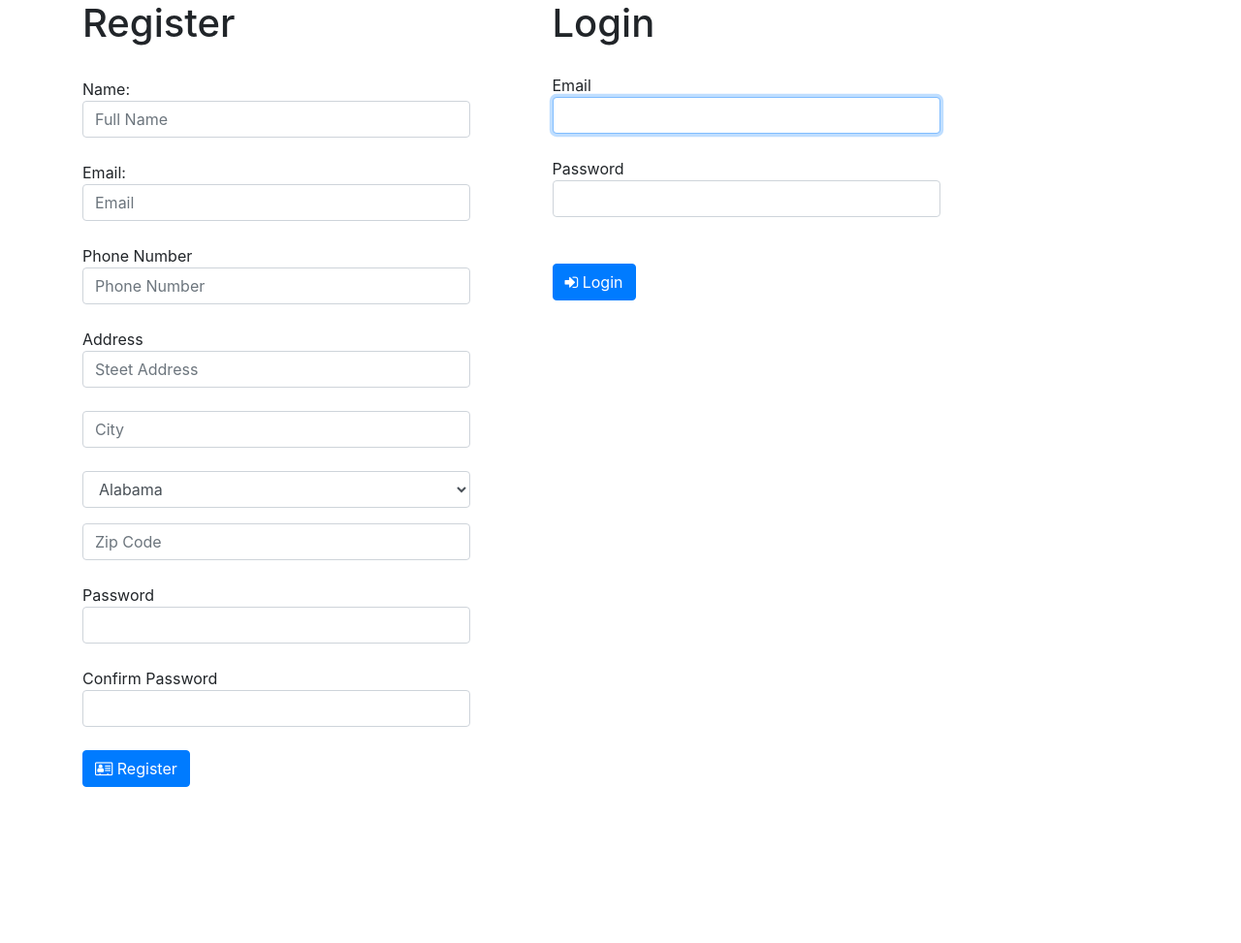
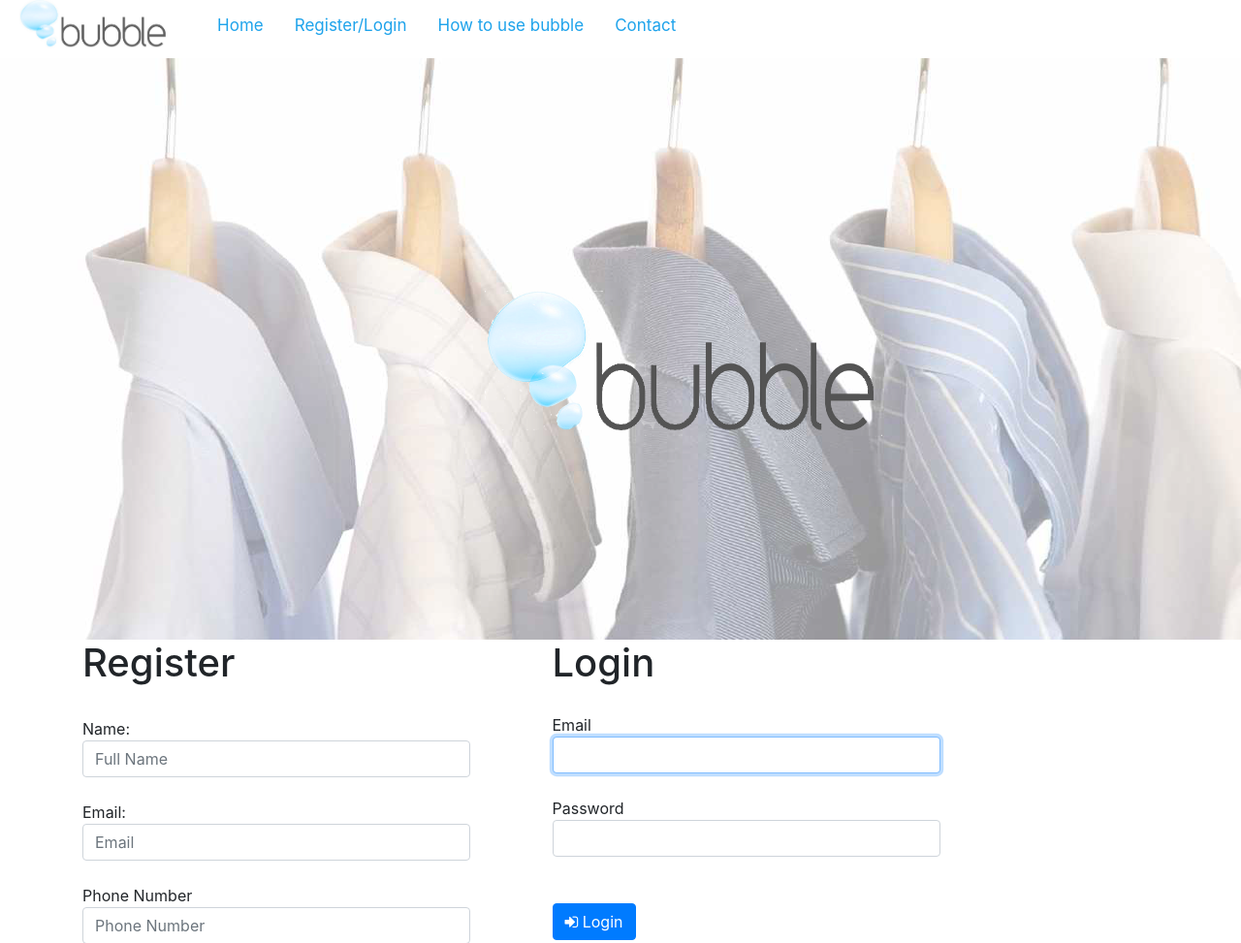
Before and after one commit to sameeoh/bubble, a Django app: template bubble/apps/main/templates/main/index.html in a window 1280 px wide. Shown: the top 973 px of the page at 97% size. Before the commit the page ends 812 px from the top, so only its background shows below. Run offline with Django 3.2, Linux system fonts and the light colour scheme; the template is opened without the code that fills it, so the values that code supplies are empty; some libraries are stand-ins or nearby versions.

Commit message:
Updating frontend

```diff
--- a/bubble/apps/main/static/main/css/main.css
+++ b/bubble/apps/main/static/main/css/main.css
@@ -28,7 +28,6 @@ input[type=number]{
 }
 
 #dash-list, #orders{
-
   display: inline-block;
 }
 #items {
@@ -61,6 +60,7 @@ input[type=number]{
   display: inline-block;
   width: 300px;
 }
+
 #dash-left{
   display: inline-block;
   width: 325px;
@@ -79,3 +79,85 @@ input[type=number]{
 #user-login-info{
 margin-left: 10px;
 }
+
+/* Changes made by Joy */
+
+.biglogo {
+  /* opacity: 0.5; */
+  margin: auto, 0;
+  width:32%;
+  height:150px;
+  position: absolute;
+  top: 300px;
+  left: 500px;
+}
+.topnav {
+  overflow: hidden;
+  background-color: transparent;
+  margin-left: 30px;
+  display: inline-block;
+  font-size: 12px;
+}
+
+.topnav a {
+  float: left;
+  display: block;
+  color:#1ea3eb;
+  text-align: center;
+  padding: 14px 16px;
+  text-decoration: none;
+  font-size: 17px;
+}
+
+.topnav a:hover {
+  background-color: #1ea3eb;
+  color: white;
+}
+
+.active {
+  background-color: white;
+  color: white;
+}
+
+.topnav .icon {
+  display: none;
+}
+.toplogo {
+  display: inline-block;
+  width: 12%;
+  height: 50px;
+  vertical-align: top;
+  margin-left: 20px;
+}
+.background_pic{
+  background-image: url(/static/main/img/background.png);
+  opacity: 0.4;
+  margin: 0;
+  width:100%;
+  height:600px;
+  position: relative;
+}
+
+@media screen and (max-width: 600px) {
+  .topnav a:not(:first-child) {display: none;}
+  .topnav a.icon {
+    float: right;
+    display: block;
+  }
+}
+
+@media screen and (max-width: 600px) {
+  .topnav.responsive {position: relative;}
+  .topnav.responsive .icon {
+    position: absolute;
+    right: 0;
+    top: 0;
+  }
+  .topnav.responsive a {
+    float: none;
+    display: block;
+    text-align: left;
+  }
+
+}
+/* End of change by Joy */
--- a/bubble/apps/main/templates/main/index.html
+++ b/bubble/apps/main/templates/main/index.html
@@ -16,6 +16,16 @@
       <title>Bubble</title>
   </head>
   <body>
+    <a href="/"></a><img src="{% static "main/img/bubble_logo.png" %}" class="toplogo"></a>
+    <div class="topnav" id="myTopnav">
+        <a href="#home">Home</a>
+        <a href="#login" class="active">Register/Login</a>
+        <a href="#news">How to use bubble</a>
+        <a href="#contact">Contact</a>
+        <a href="javascript:void(0);" class="icon" onclick="myFunction()">&#9776;</a>
+    </div>
+    <div class="background_pic"></div>
+    <img src="{% static 'main/img/transparent.png' %}" alt="https://goo.gl/images/8TGrJw" class="biglogo">
     <div class="container">
       {% if messages %}
          {% for message in messages %}
```
Also changed, not shown: bubble/apps/main/templates/main/admin.html (+1 -68 lines), bubble/apps/main/templates/main/orderinfo.html (+2 -71 lines).
